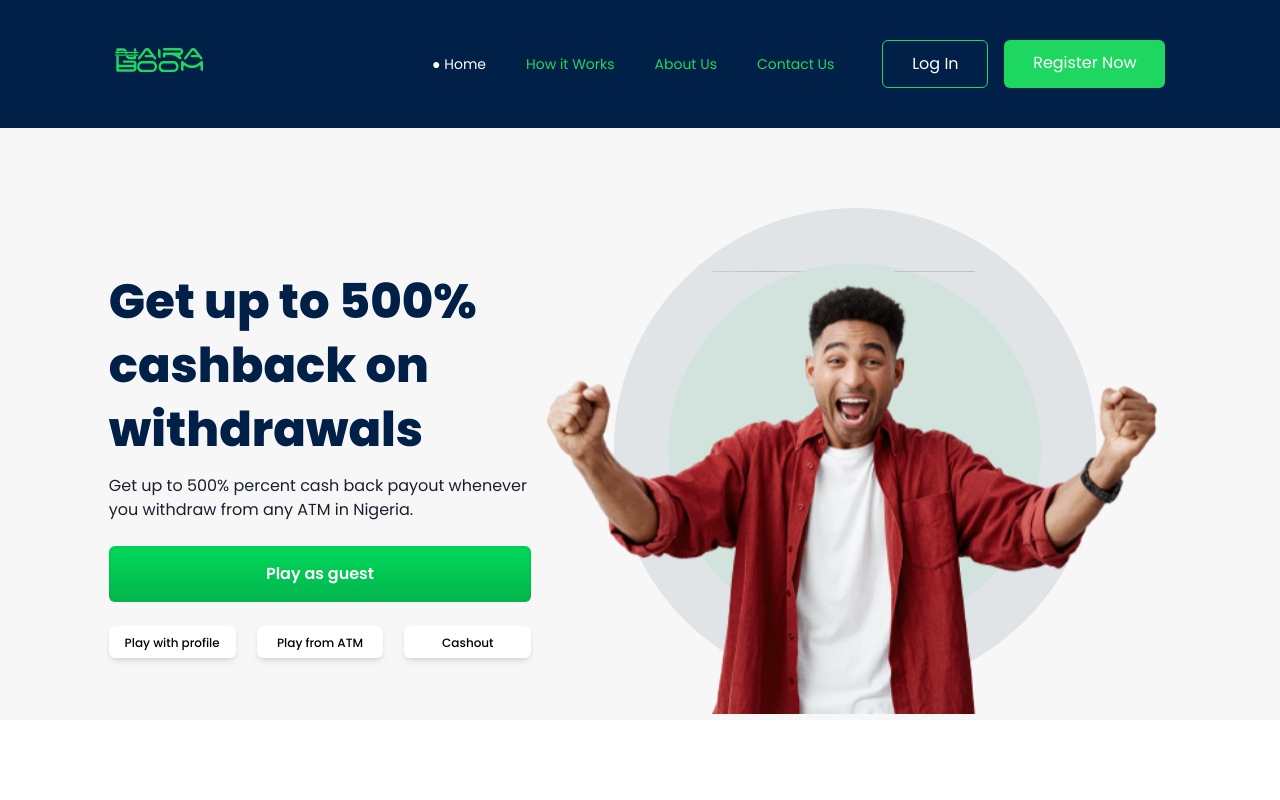
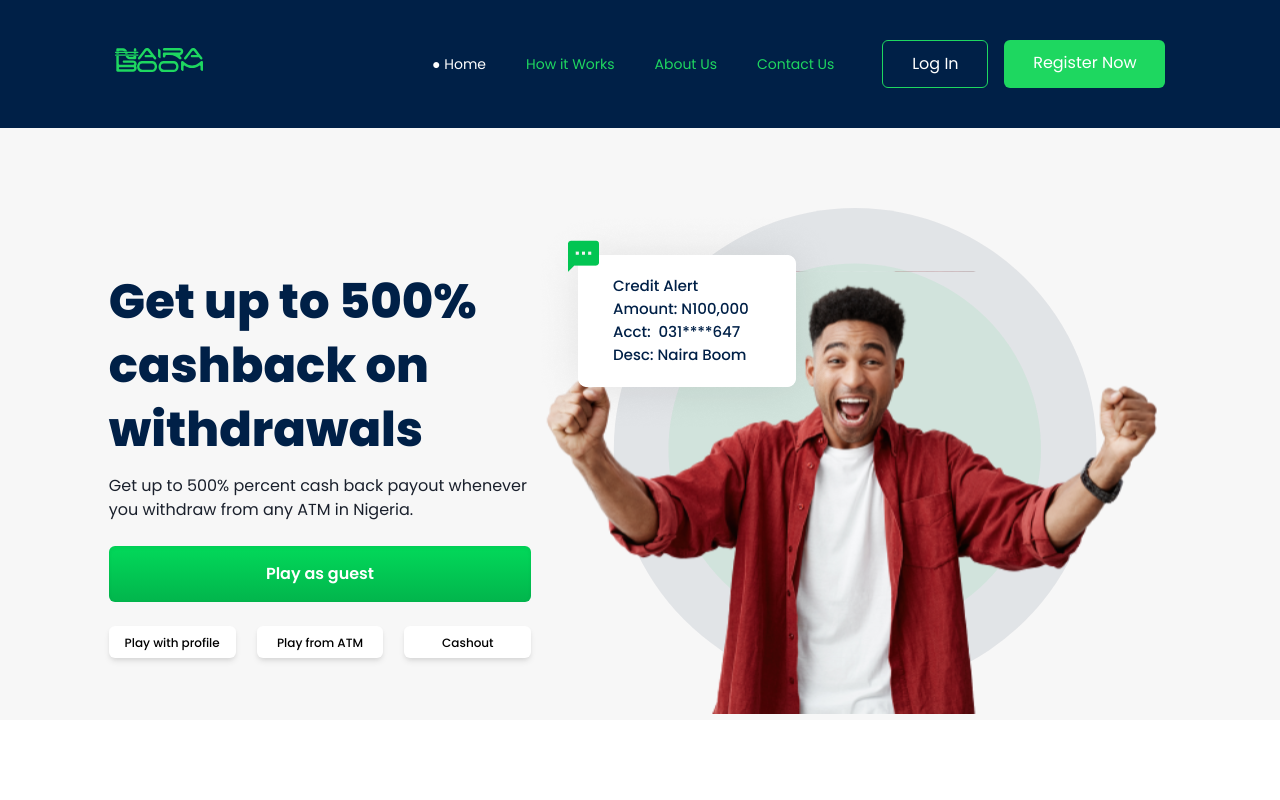
Before and after one commit to iam-benjamen/nairaboom, a Next.js app: page / in a window 1280 px wide. Shown: the top 800 px of the page. Built offline with nearby package versions, Linux system fonts and the light colour scheme.

Commit message:
alert dialog done

```diff
--- a/pages/index.js
+++ b/pages/index.js
@@ -20,6 +20,7 @@ import reason3 from "../public/homepage/reason3.svg";
 import reason4 from "../public/homepage/reason4.svg";
 import rightellipse from "../public/navassets/rightellipse.png";
 import leftellipse from "../public/navassets/leftellipse.png";
+import alertdialog from "../public/homepage/alertdialog.png";
 
 export default function Home() {
   const options = [
@@ -37,13 +38,13 @@ export default function Home() {
       <Box
         bgColor={"#F7F7F7"}
         display="flex"
-        flexDir={{base:"column", lg:"row"}}
+        flexDir={{ base: "column", md: "row" }}
         justifyContent={"center"}
         height="max-content"
         alignItems="center"
         pt={{ base: "4rem", md: "5rem" }}
         pb={{ base: "0rem", lg: "0" }}
-        gap={{base:"2rem", lg:"0"}}
+        gap={{ base: "2rem", lg: "0" }}
       >
         <Box
           display={"flex"}
@@ -114,8 +115,12 @@ export default function Home() {
         <Box
           w={{ md: "40%", lg: "50%" }}
           // display={{ base: "none", lg: "block" }}
+          position= "relative"
         >
           <Image src={picture1} alt="picture 1" />
+          <Box w={{base:"10rem",md:"10rem", lg:"max-content"}} position={"absolute"} left={0} top={0}>
+            <Image src={alertdialog} alt="alertdialog"/>
+          </Box>
         </Box>
       </Box>
 
@@ -312,7 +317,11 @@ export default function Home() {
         >
           Why Request Cashback?
         </Heading>
-        <Box display={"flex"} flexDir="column" gap={{base:"5rem" ,md:"8rem"}}>
+        <Box
+          display={"flex"}
+          flexDir="column"
+          gap={{ base: "5rem", md: "8rem" }}
+        >
           <Box
             display={"flex"}
             flexDir={{ base: "column", md: "row" }}
```
Also changed, not shown: public/homepage/alertdialog.png (added), 1 other file (tests, documents, lock files or other folders).
